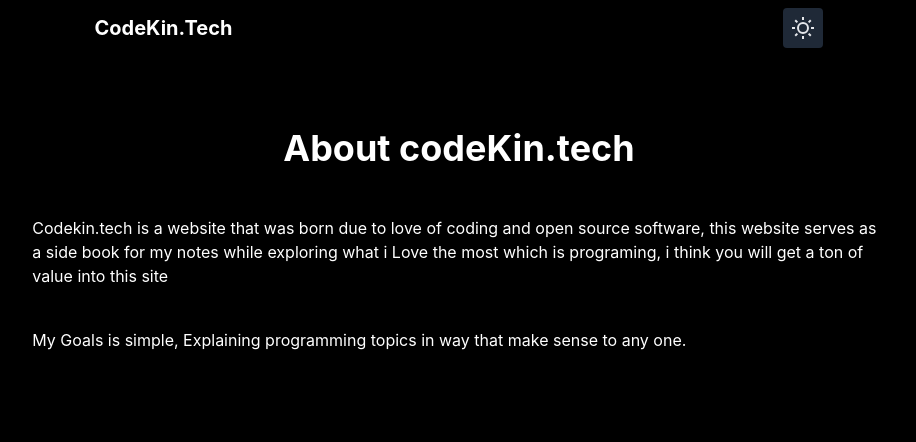
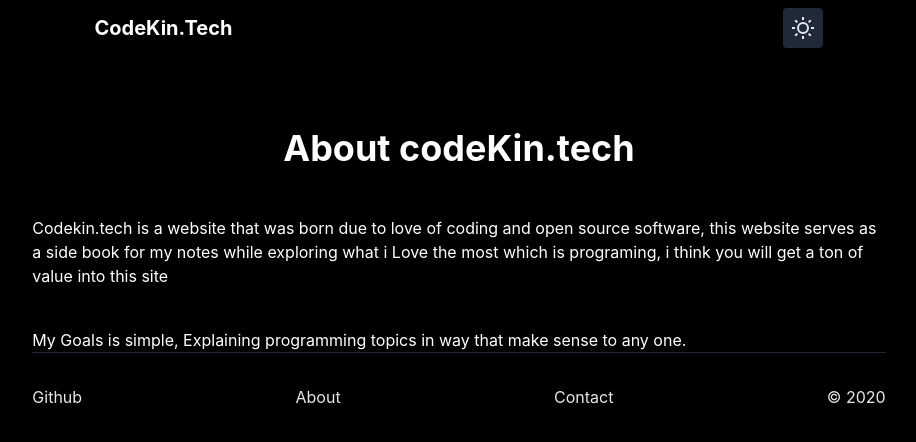
Before and after one commit to veritem/codekin.tech, a Next.js app: page /about in a window 1280 px wide. Shown: the top 442 px of the page, without its empty margins (181-1097 px from the left). Built offline with nearby package versions, Linux system fonts and the light colour scheme; what @tailwindcss/typography would draw is missing.

Commit message:
Footer styling

```diff
--- a/components/Footer.tsx
+++ b/components/Footer.tsx
@@ -1,12 +1,13 @@
 export default function Footer() {
     return (
-        <div className="border-t-2 border-gray-50">
-            <div className=" flex justify-between py-4">
+        <>
+            <div className="w-full border-t border-gray-100 dark:border-gray-800"></div>
+            <div className=" flex justify-between py-8">
                 <p className="text-gray-800 dark:text-gray-200">Github</p>
                 <p className="text-gray-800 dark:text-gray-200">About</p>
                 <p className="text-gray-800 dark:text-gray-200">Contact</p>
                 <p className="text-gray-800 dark:text-gray-200">&copy; 2020</p>
             </div>
-        </div>
+        </>
     )
 }
--- a/layouts/index.tsx
+++ b/layouts/index.tsx
@@ -1,5 +1,5 @@
 import Nav from '@/components/Nav'
-// import Footer from '@/components/Footer'
+import Footer from '@/components/Footer'
 
 const IndexLayout: React.FC = ({ children }): React.ReactElement => {
     return (
@@ -9,7 +9,7 @@
                 <main className=" flex justify-center content-start mt-20 flex-col">
                     {children}
                 </main>
-                {/* <Footer /> */}
+                <Footer />
             </div>
         </section>
     )
```
